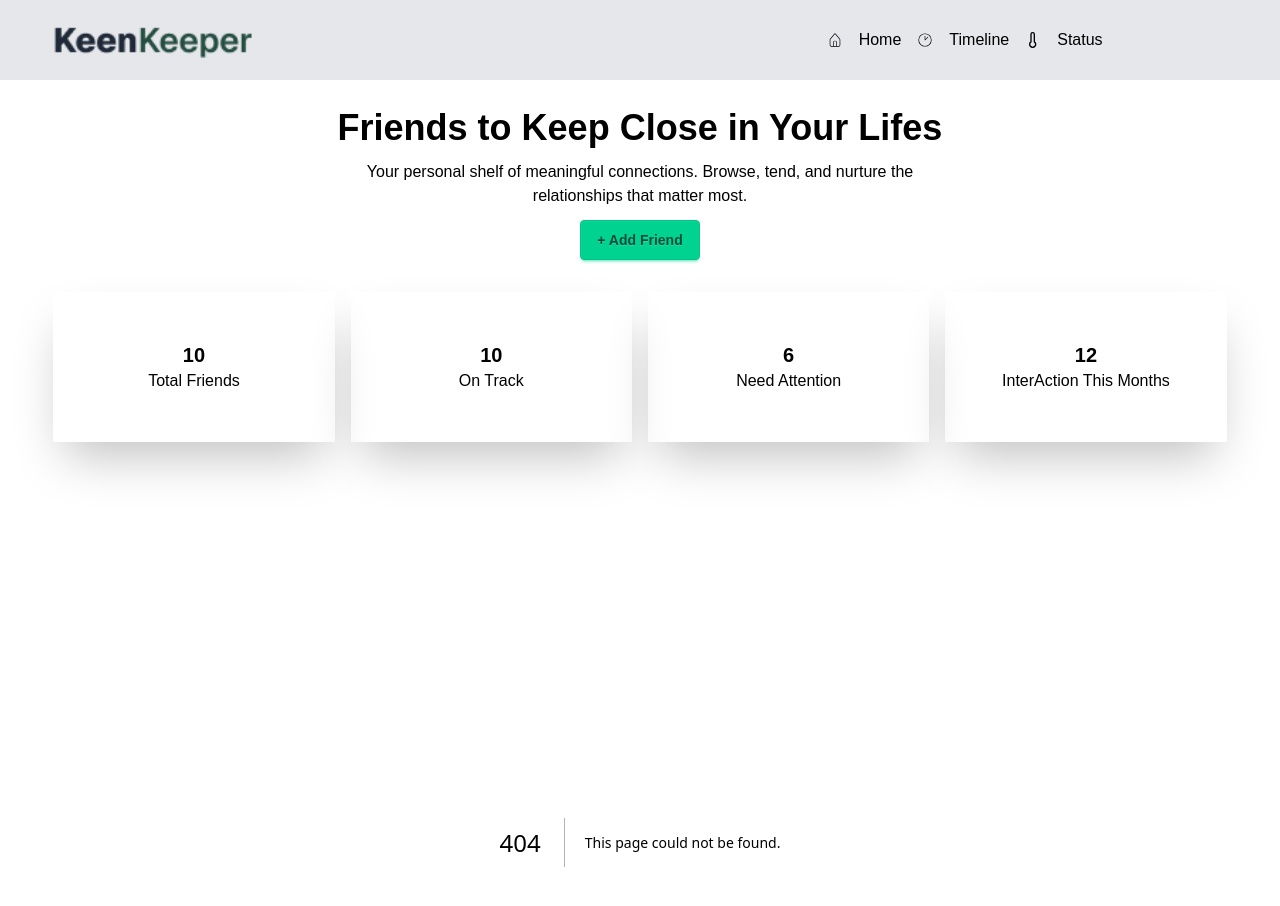
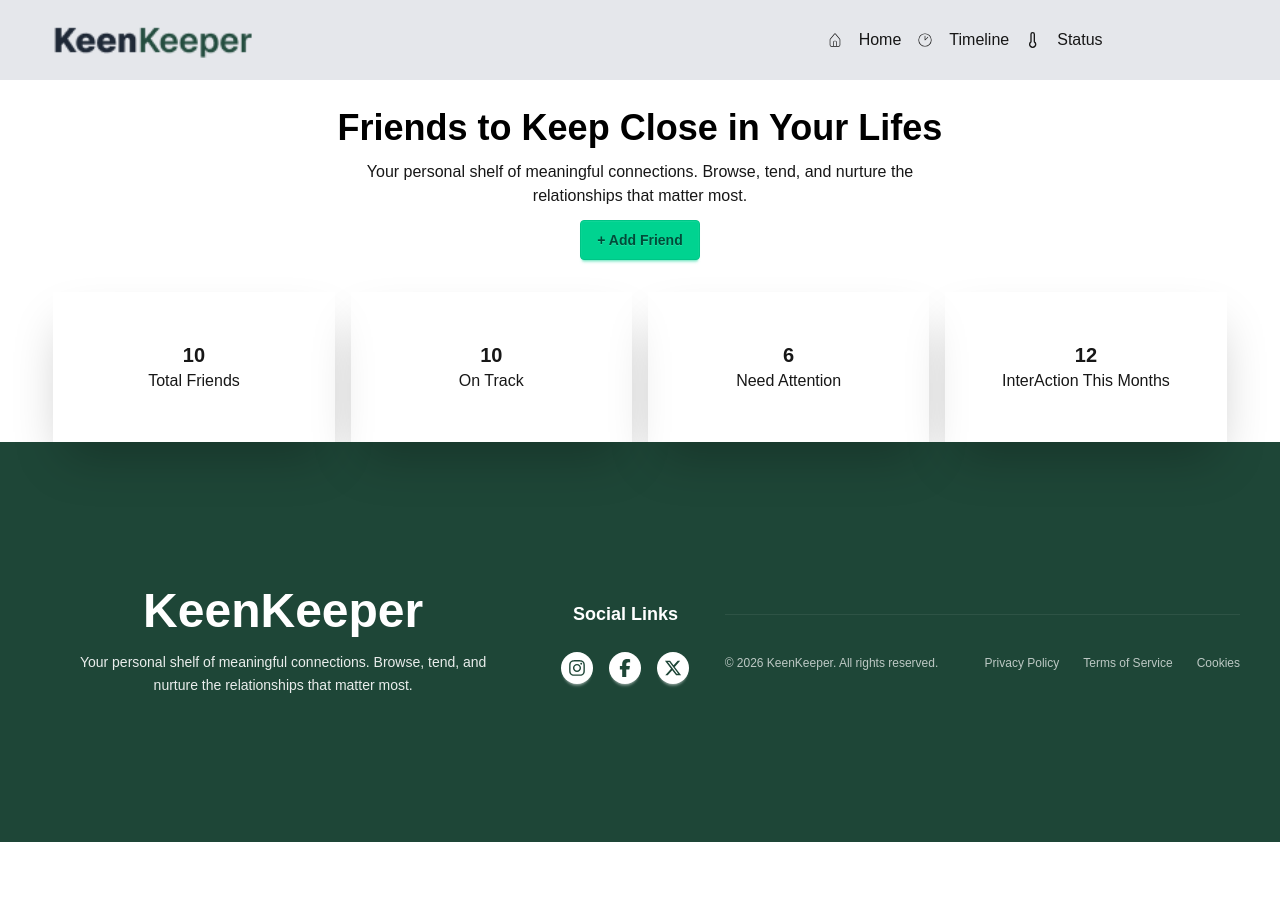
Before and after one commit to Rakib991943/Friends-chat-Application, a Next.js app: page /friends/1 in a window 1280 px wide. Before the commit this address had no page. Shown: the top 906 px of the page. After the commit the page ends 842 px from the top, so only its background shows below. Built offline with nearby package versions, Linux system fonts and the light colour scheme.

Commit message:
adde dynamic page

```diff
--- a/src/Components/Card/Card.jsx
+++ b/src/Components/Card/Card.jsx
@@ -1,53 +1,51 @@
 import Image from 'next/image';
+import Link from 'next/link';
 import React from 'react';
 
-const Card = ({friend}) => {
-    console.log(friend)
+const Card = ({ friend }) => {
+  // friend অবজেক্ট থেকে id ডিস্ট্রাকচার করে নিলে কোড পরিষ্কার থাকে
+  const { id, name, picture, days_since_contact, tags, status } = friend;
+
   return (
-        <div>
-           <div className="grid grid-cols-1 md:grid-cols-2 lg:grid-cols-3 gap-6 p-10 bg-gray-100">
+    // এখানে `${id}` এর বদলে `${friend.id}` অথবা শুধু `${id}` (যদি ডিস্ট্রাকচার করেন) লিখুন
+    <Link href={`/friends/${id}`}>
+      <div className="bg-white rounded-2xl shadow-sm border border-gray-100 p-6 flex flex-col items-center text-center relative w-[250px] hover:shadow-md transition-shadow cursor-pointer">
 
-        <div
-          key={friend.id}
-          className="bg-white rounded-2xl shadow-sm border border-gray-100 p-6 flex flex-col items-center text-center relative w-[250px]"
-        >
-          {/* প্রোফাইল ইমেজ */}
+        {/* Profile Image */}
         <div className="relative w-24 h-24 mb-4">
           <Image
-              src={friend.picture}
-              alt={friend.name}
+            src={picture}
+            alt={name}
             fill
             className="rounded-full object-cover"
           />
         </div>
 
-          {/* নাম */}
-          <h2 className="text-xl font-bold text-slate-800 mb-1">{friend.name}</h2>
+        {/* Name */}
+        <h2 className="text-xl font-bold text-slate-800 mb-1">{name}</h2>
 
-          {/* কতদিন আগে কন্টাক্ট হয়েছে */}
-          <p className="text-gray-400 text-sm mb-3">{friend.days_since_contact}d ago</p>
+        {/* Days Ago */}
+        <p className="text-gray-400 text-sm mb-3">{days_since_contact}d ago</p>
 
-          {/* ট্যাগ (প্রথম ট্যাগটি দেখাচ্ছি আপনার ইমেজের মতো) */}
+        {/* Tag */}
         <div className="mb-4">
           <span className="bg-emerald-100 text-emerald-600 px-4 py-1 rounded-full text-xs font-bold uppercase tracking-wide">
-              {friend.tags[0]}
+            {tags[0]}
           </span>
         </div>
 
-          {/* স্ট্যাটাস বাটন */}
+        {/* Status Button */}
         <div className={`px-6 py-2 rounded-full text-white font-bold text-sm shadow-sm
-            ${friend.status === 'overdue' ? 'bg-red-500' :
-              friend.status === 'almost due' ? 'bg-amber-500' : 'bg-emerald-500'}
+          ${status === 'overdue' ? 'bg-red-500' :
+            status === 'almost due' ? 'bg-amber-500' : 'bg-emerald-500'}
         `}>
-            {friend.status.charAt(0).toUpperCase() + friend.status.slice(1)}
+          {status.charAt(0).toUpperCase() + status.slice(1)}
         </div>
 
-          {/* লাল ডট (ইমেজে যেমন ছিল) */}
+        {/* Notification Dot */}
         <div className="absolute top-1/2 right-6 w-2.5 h-2.5 bg-red-500 rounded-full border-2 border-white"></div>
       </div>
-
-    </div>
-        </div>
+    </Link>
   );
 };
 
--- /dev/null
+++ b/src/app/(public)/friends/[id]/page.jsx
@@ -0,0 +1,16 @@
+"use client"
+
+import { useParams } from 'next/navigation';
+import React from 'react';
+
+const FriendsDetails = () => {
+     const {friendId} = useParams()
+     console.log(friendId)
+    return (
+        <div>
+
+        </div>
+    );
+};
+
+export default FriendsDetails;
--- /dev/null
+++ b/src/app/Footer/Footer.jsx
@@ -0,0 +1,48 @@
+import React from 'react';
+import { FaInstagram, FaFacebookF, FaXTwitter } from "react-icons/fa6"; // Using react-icons
+
+const Footer = () => {
+  return (
+    <footer className="footer h-[400px] footer-center p-10 bg-[#1e4637] text-white">
+      <div>
+        {/* Logo/Brand Name */}
+        <h2 className="text-5xl font-bold mb-2">KeenKeeper</h2>
+
+        {/* Tagline */}
+        <p className="max-w-md opacity-90 text-sm leading-relaxed">
+          Your personal shelf of meaningful connections. Browse, tend, and nurture the relationships that matter most.
+        </p>
+      </div>
+
+      <div>
+        {/* Social Links Header */}
+        <span className="footer-title normal-case opacity-100 text-lg mb-4">Social Links</span>
+
+        {/* Icon Container */}
+        <div className="grid grid-flow-col gap-4">
+          <a className="btn btn-circle btn-sm bg-white text-[#1e4637] border-none hover:bg-gray-200">
+            <FaInstagram size={18} />
+          </a>
+          <a className="btn btn-circle btn-sm bg-white text-[#1e4637] border-none hover:bg-gray-200">
+            <FaFacebookF size={18} />
+          </a>
+          <a className="btn btn-circle btn-sm bg-white text-[#1e4637] border-none hover:bg-gray-200">
+            <FaXTwitter size={18} />
+          </a>
+        </div>
+      </div>
+
+      {/* Bottom Bar */}
+      <div className="w-full flex flex-col md:flex-row justify-between items-center pt-10 border-t border-white/10 text-xs opacity-70">
+        <p>© 2026 KeenKeeper. All rights reserved.</p>
+        <div className="flex gap-6 mt-4 md:mt-0">
+          <a className="link link-hover">Privacy Policy</a>
+          <a className="link link-hover">Terms of Service</a>
+          <a className="link link-hover">Cookies</a>
+        </div>
+      </div>
+    </footer>
+  );
+};
+
+export default Footer;
--- a/src/app/layout.js
+++ b/src/app/layout.js
@@ -2,6 +2,7 @@ import { Geist, Geist_Mono } from "next/font/google";
 import "./globals.css";
 import Navbar from "@/Components/Navbar/Navbar";
 import Banner from "@/Components/Banner/Banner";
+import Footer from "./Footer/Footer";
 
 const geistSans = Geist({
   variable: "--font-geist-sans",
@@ -30,6 +31,7 @@ export default function RootLayout({ children }) {
          <Navbar></Navbar>
          <Banner></Banner>
         {children}
+        <Footer></Footer>
         </main>
 
         </body>
```
Also changed, not shown: src/app/(public)/friends/page.jsx (renamed from src/app/friends/page.jsx), src/app/(public)/status/page.jsx (renamed from src/app/status/page.jsx). Lines whose indentation alone changed are shown as unchanged.
